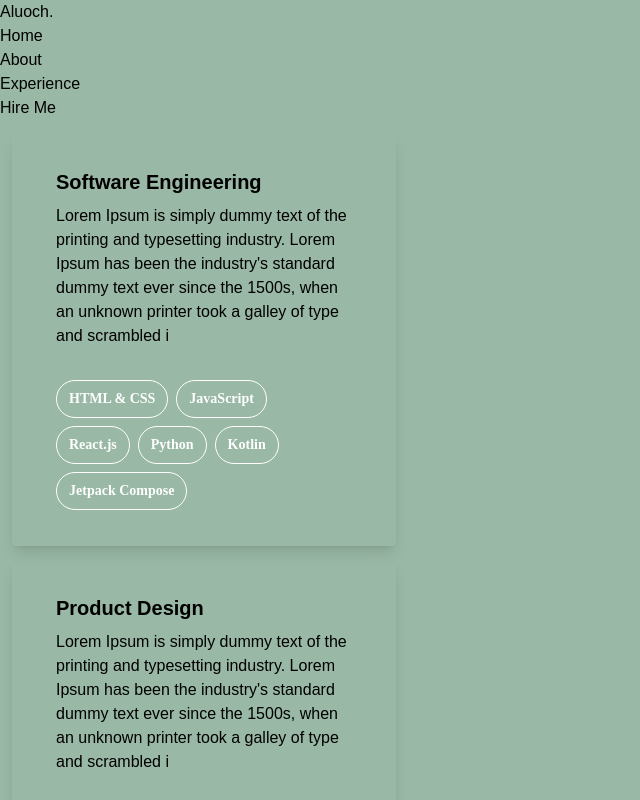
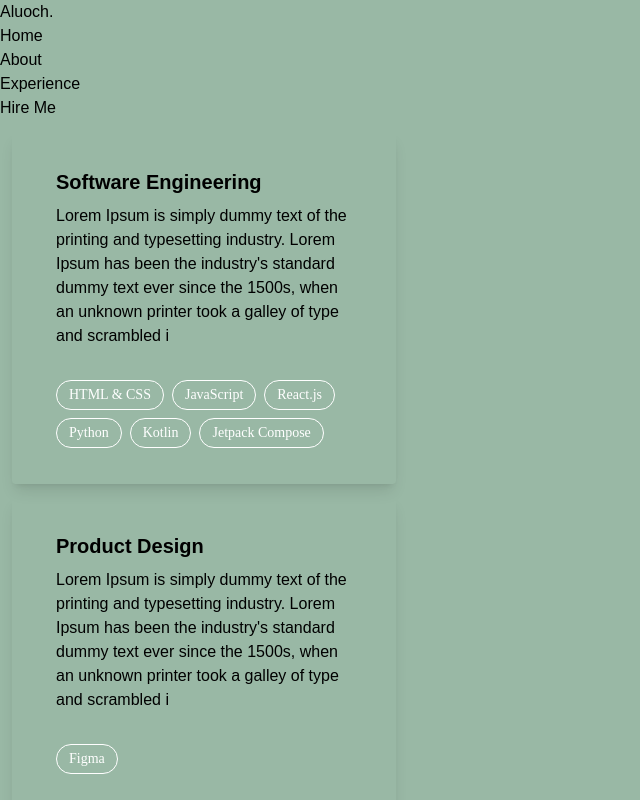
Before and after one commit to laualuoch/aluoch., a React (Create React App) app: page /about in a window 1280 px wide. Shown: the top 800 px of the page, without its empty margins (0-640 px from the left). Built offline with nearby package versions, Linux system fonts and the light colour scheme.

Commit message:
info Card changes

```diff
--- a/src/components/InfoCard.js
+++ b/src/components/InfoCard.js
@@ -1,7 +1,7 @@
 
 const InfoCard = ({text}) => {
     return (
-        <span class="bg-green hover:bg-jungle text-white font-chilanka border border-white inline-block rounded-full px-3 py-2 text-sm font-semibold  mr-2 mb-2">{text}</span>
+        <span class="bg-green text-white font-chilanka border border-white inline-block rounded-full px-3 py-1 text-sm font-regular  mr-2 mb-2">{text}</span>
     );
 }
 
```
